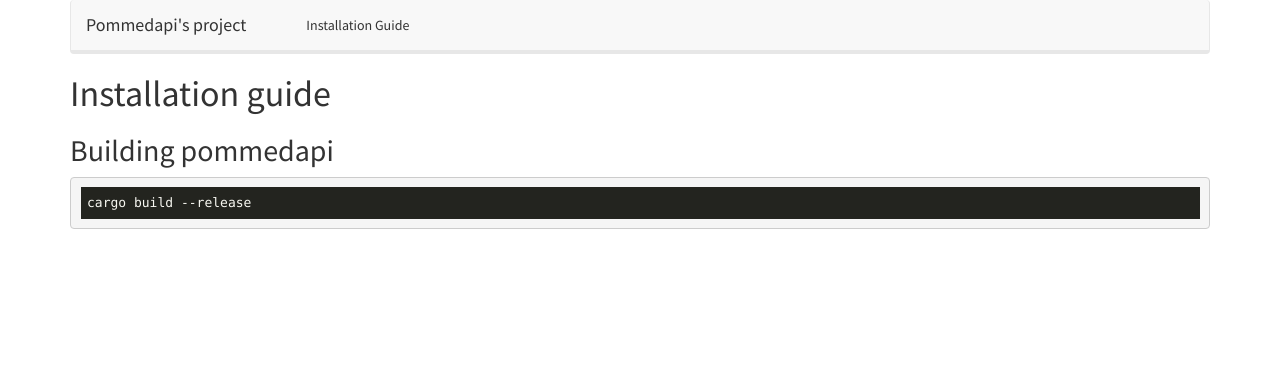
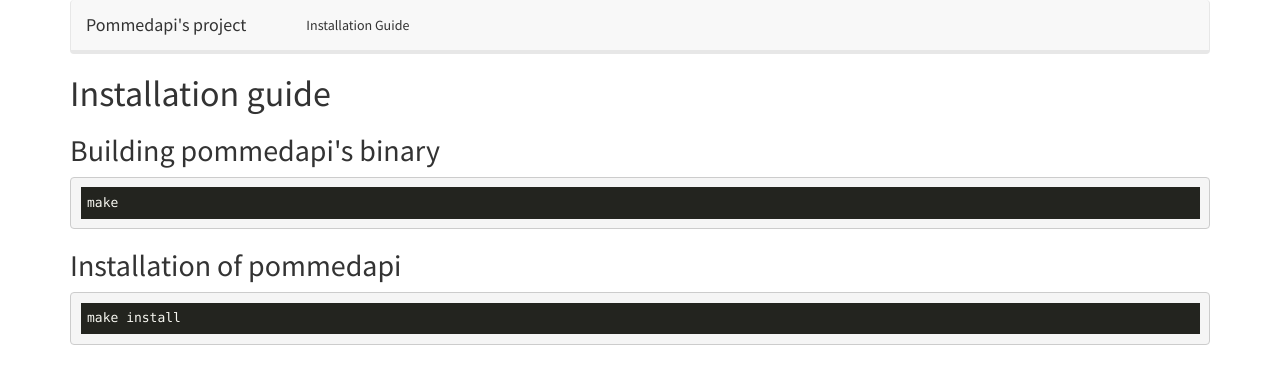
Before and after one commit to gfriloux/pommedapi, a Jekyll site: the page built from docs/installation.html, in a window 1280 px wide. Shown: the top 384 px of the page. Built offline with Jekyll 4.4.1, drawn with Linux system fonts in a browser that asks for light colours; nearby versions of some CDN libraries.

Commit message:
Update installation instructions

```diff
--- a/docs/installation.html
+++ b/docs/installation.html
@@ -5,6 +5,9 @@ title: Installation Guide
 
 <h1>Installation guide</h1>
 
-<h2>Building pommedapi</h2>
-<pre><code class="bash">cargo build --release</code></pre>
+<h2>Building pommedapi's binary</h2>
+<pre><code class="bash">make</code></pre>
+
+<h2>Installation of pommedapi</h2>
+<pre><code class="bash">make install</code></pre>
 <br /><br /><br /><br />
```
